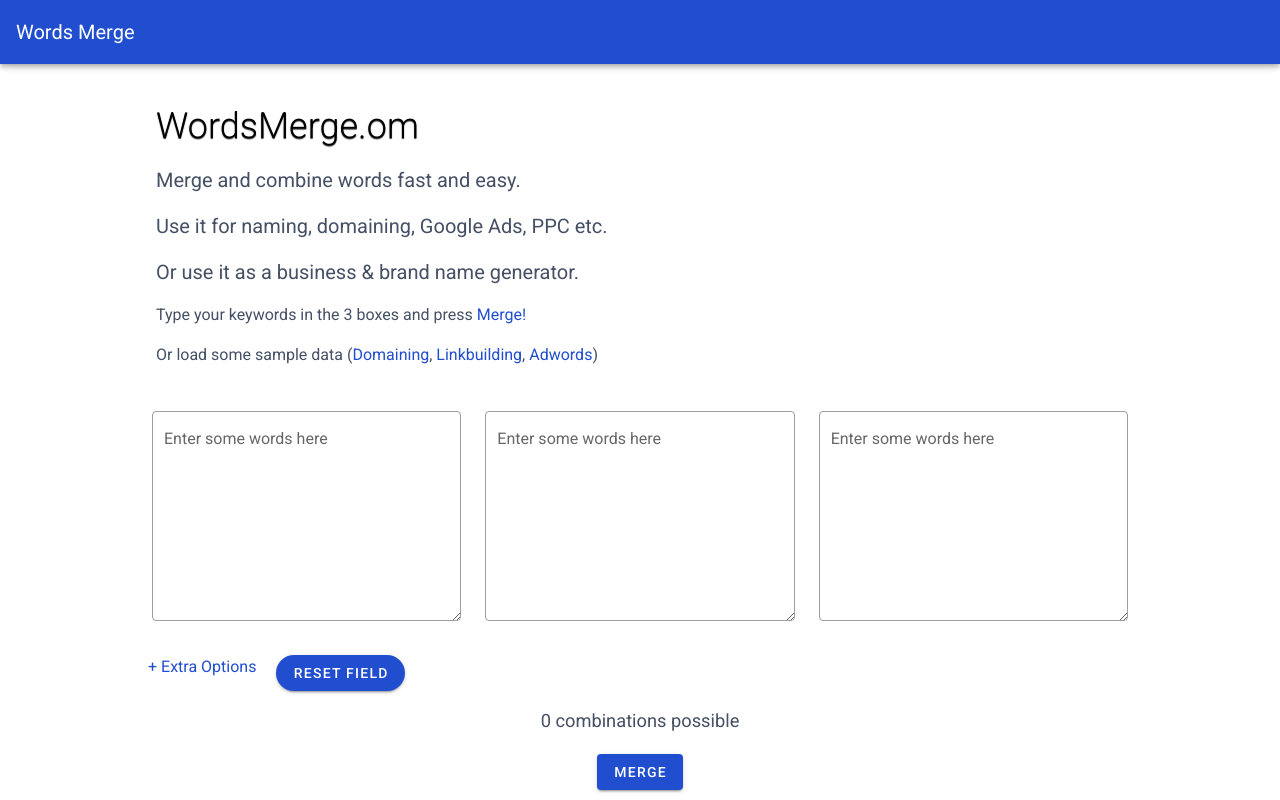
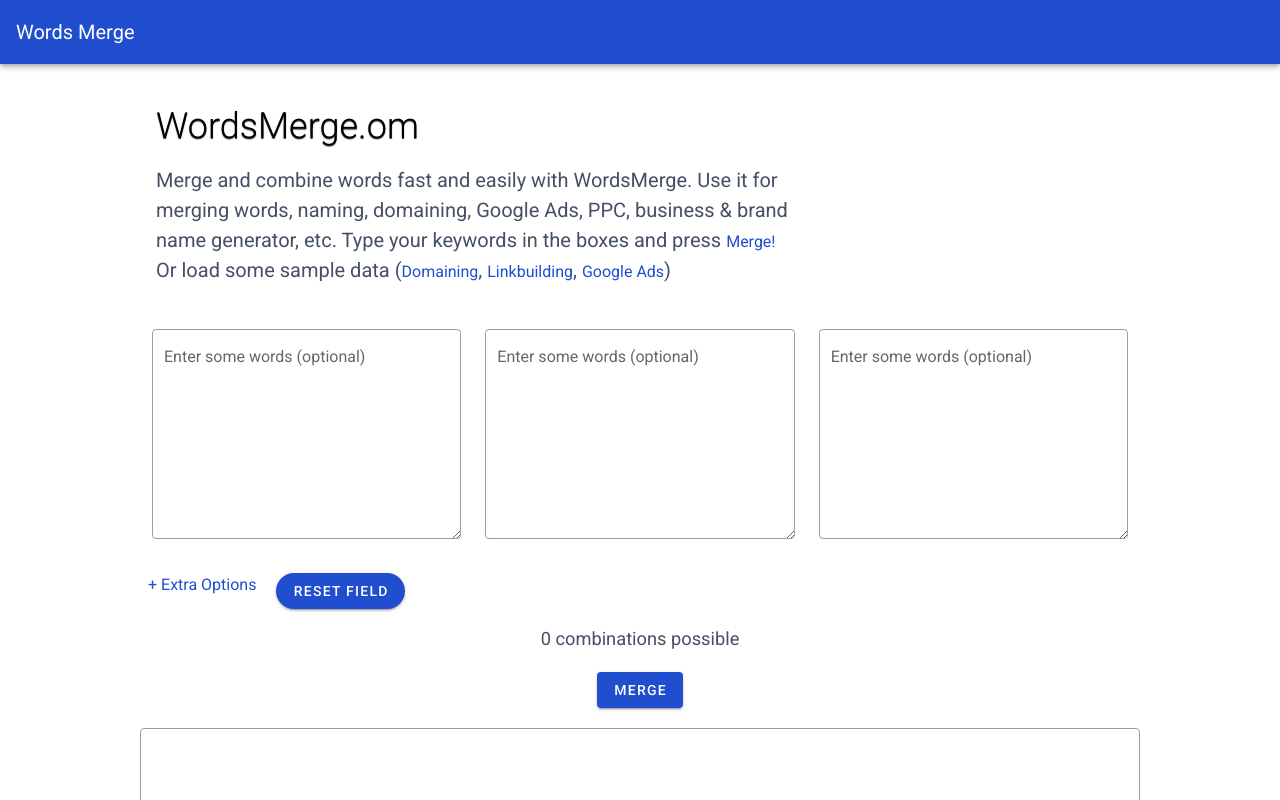
Before and after one commit to Mayo46/merge-words, a Nuxt app: page / in a window 1280 px wide. Shown: the top 800 px of the page. Built offline with nearby package versions, Linux system fonts and the light colour scheme.

Commit message:
feedback

```diff
--- a/pages/index.vue
+++ b/pages/index.vue
@@ -8,25 +8,13 @@
           </div>
           <div  class="mb-4 display-block " >
             <div  class="mb-2 display-block" >
-              <p class="description">Merge and combine words fast and easy.</p>
-            </div>
-            <div  class="mb-2 display-block" >
-              <p class="description">Use it for naming, domaining, Google Ads, PPC etc. </p>
-            </div>
-            <div  class="mb-2 display-block"  >
-              <p class="description">Or use it as a business & brand name generator.</p>
+              <p class="description">Merge and combine words fast and easily with WordsMerge. Use it for merging words, naming, domaining, Google Ads, PPC, business & brand name generator, etc. Type your keywords in the boxes and press <a class="sub-description link" tabindex="0" @click="mergeText">Merge!</a>
+              Or load some sample data
+              (<a class="sub-description link" @click="Domain" tabindex="0">Domaining</a>,
+              <a class="sub-description link" @click="link" tabindex="0">Linkbuilding</a>,
+              <a class="sub-description link" @click="adwords" tabindex="0">Google Ads</a>)</p>
             </div>
           </div>
-          <div class="mb-2 display-block" >
-            <p class="sub-description">Type your keywords in the 3 boxes and press
-              <a class="sub-description link" tabindex="0" @click="mergeText">Merge!</a>
-            </p>
-          </div>
-          <p class="sub-description">Or load some sample data
-            (<a class="sub-description link" @click="Domain" tabindex="0">Domaining</a>,
-            <a class="sub-description link" @click="link" tabindex="0">Linkbuilding</a>,
-            <a class="sub-description link" @click="adwords" tabindex="0">Adwords</a>)
-          </p>
         </div>
       </div>
     </div>
@@ -38,7 +26,7 @@
           sm="4"
         >
           <v-textarea
-            label="Enter some words here"
+            label="Enter some words (optional)"
             outlined
             rows="4"
             row-height="50"
@@ -51,7 +39,7 @@
           sm="4"
         >
           <v-textarea
-            label="Enter some words here"
+            label="Enter some words (optional)"
             height="210"
             outlined
             rows="4"
@@ -64,7 +52,7 @@
           sm="4"
         >
           <v-textarea
-            label="Enter some words here"
+            label="Enter some words (optional)"
             outlined
             rows="4"
             row-height="50"
@@ -351,7 +339,7 @@
     Domain(){
       this.firstText= " iphone\n" + "ipad\n" + "ipod\n" + "imac\n" + "macbook"
       this.secondText="world\n" + "life\n" + "web\n" + "planet\n" + "hub\n" + "center\n" + "club\n" + "central\n" + "spot\n" + "base\n" + "stuff"
-      this.thirdText=".com\n" + ".net\n" + ".org"
+      this.thirdText=".com\n" + ".net\n" + ".org";
     },
     link(){
       this.firstText="mountaineering\n" + "climbing\n" + "hiking\n" + "trekking"
```
Also changed, not shown: 1 other file (tests, documents, lock files or other folders).
